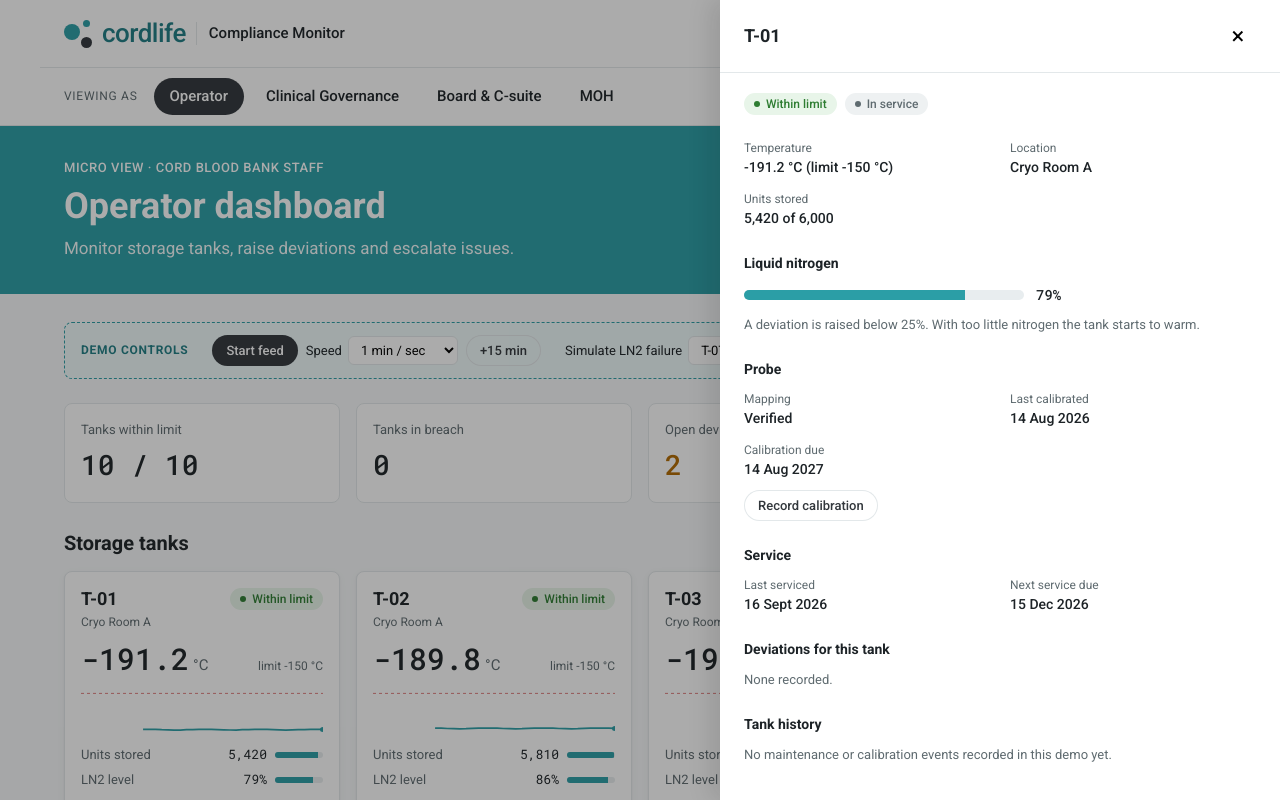
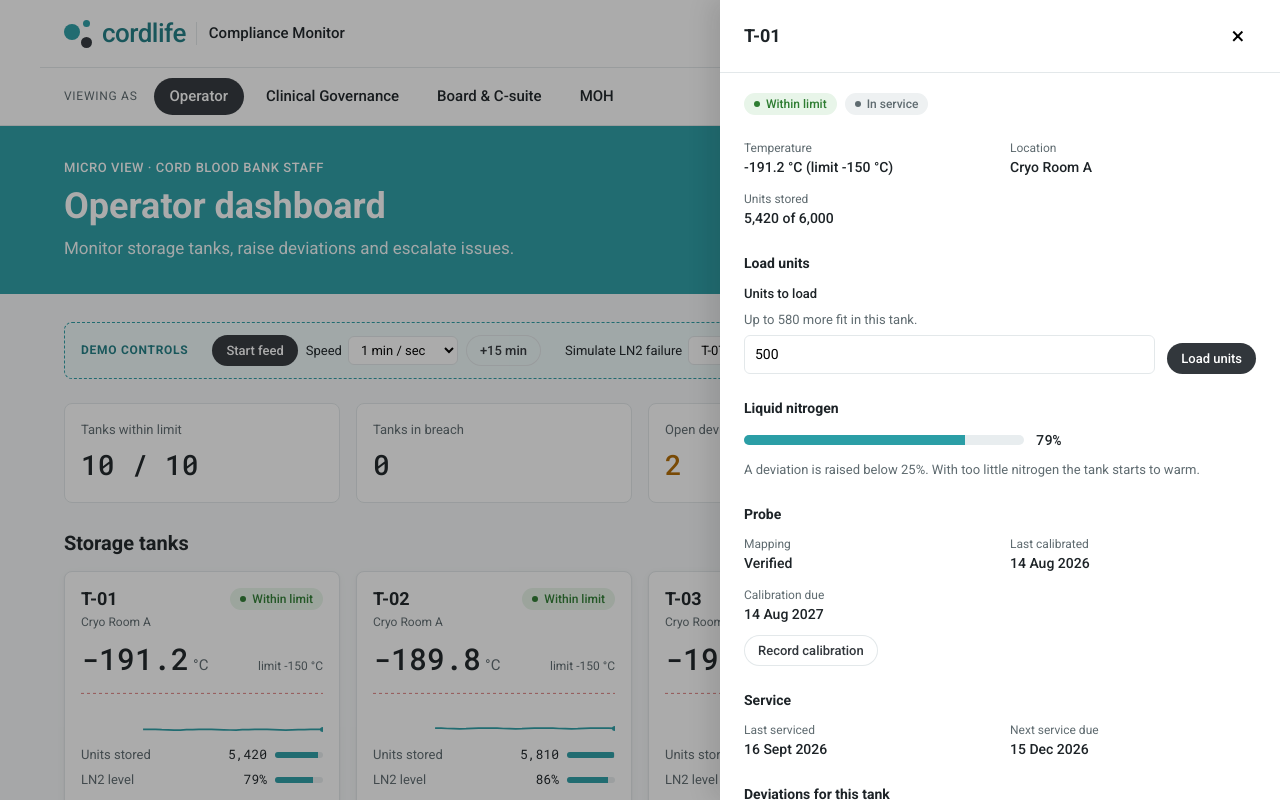
Before and after one commit to IS4234/g24-cordlife-grc-prototype, a React (Vite) app: page / in a window 1280 px wide. Both pictures are taken after a click on the element 202 px from the left and 714 px from the top of the page. Shown: the top 800 px of the page. Built offline with nearby package versions, Linux system fonts and the light colour scheme.

Commit message:
Let operators load units into tanks, blocked until the probe is verified

```diff
--- a/src/components/TankCard.tsx
+++ b/src/components/TankCard.tsx
@@ -106,7 +106,7 @@ export function TankCard(props: TankCardProps) {
           {excursionText(d, now)}
         </p>
       ))}
-      {(tank.fault || tank.serviceStatus === 'servicing') && (
+      {(tank.fault || tank.serviceStatus === 'servicing' || status === 'empty') && (
         <div className="tank__actions">
           {tank.fault && (
             <button type="button" className="btn btn--small" onClick={own(onRestore)}>
@@ -123,6 +123,11 @@ export function TankCard(props: TankCardProps) {
               Return to service
             </button>
           )}
+          {status === 'empty' && (
+            <button type="button" className="btn btn--small" onClick={own(onOpen)}>
+              Load units
+            </button>
+          )}
         </div>
       )}
     </article>
--- a/src/components/TankDetail.css
+++ b/src/components/TankDetail.css
@@ -43,3 +43,23 @@
 .tank-detail__dev-title {
   flex-basis: 100%;
 }
+
+.tank-detail__load {
+  display: flex;
+  flex-wrap: wrap;
+  align-items: flex-end;
+  gap: 12px;
+}
+
+.tank-detail__load .field {
+  flex: 1 1 200px;
+}
+
+.tank-detail__blocked {
+  margin: 0;
+  padding: 8px 12px;
+  border-radius: 6px;
+  background: var(--warn-tint);
+  color: var(--warn);
+  font-size: 13px;
+}
--- a/src/components/TankDetail.tsx
+++ b/src/components/TankDetail.tsx
@@ -1,10 +1,11 @@
+import { useState } from 'react'
 import { sortForRegister } from '../domain/deviations'
 import { personName } from '../domain/people'
-import { BREACH_LIMIT_C, isInService, isOverdue, LN2_LOW_PCT, tempStatus } from '../domain/rules'
+import { BREACH_LIMIT_C, isInService, isOverdue, LN2_LOW_PCT, loadBlockReason, tempStatus } from '../domain/rules'
 import type { AppState, Tank } from '../domain/types'
 import { formatDate, formatDateTime } from '../lib/format'
 import { DEVIATION_STATUS, SERVICE_LABEL, TEMP_STATUS } from '../lib/labels'
-import { recordCalibration } from '../store/actions'
+import { loadUnits, recordCalibration } from '../store/actions'
 import { Ln2Bar } from './TankCard'
 import { Pill } from './Pill'
 import { SeverityPill } from './Severity'
@@ -39,6 +40,8 @@ export function TankDetail({ tank, state, actorId }: TankDetailProps) {
           value={`${tank.cbuCount.toLocaleString()} of ${tank.capacity.toLocaleString()}`}
         />
       </dl>
+
+      {tank.serviceStatus !== 'not_in_use' && <LoadUnitsForm key={tank.id} tank={tank} actorId={actorId} />}
 
       <section className="detail__section">
         <h4>Liquid nitrogen</h4>
@@ -132,3 +135,46 @@ function Fact({ label, value, late }: { label: string; value: string; late?: boo
     </div>
   )
 }
+
+function LoadUnitsForm({ tank, actorId }: { tank: Tank; actorId: string }) {
+  const spare = tank.capacity - tank.cbuCount
+  const [count, setCount] = useState(Math.min(500, spare))
+  const blocked = loadBlockReason(tank)
+  const valid = Number.isInteger(count) && count > 0 && count <= spare
+
+  return (
+    <section className="detail__section">
+      <h4>Load units</h4>
+      {blocked ? (
+        <p className="tank-detail__blocked">{blocked}</p>
+      ) : (
+        <form
+          className="tank-detail__load"
+          onSubmit={(e) => {
+            e.preventDefault()
+            if (!valid) return
+            loadUnits(tank.id, count, actorId)
+            setCount(Math.min(500, spare - count))
+          }}
+        >
+          <label className="field">
+            Units to load
+            <span className="field__hint">Up to {spare.toLocaleString()} more fit in this tank.</span>
+            <input
+              id="load-units-count"
+              type="number"
+              min={1}
+              max={spare}
+              step={1}
+              value={count}
+              onChange={(e) => setCount(Number(e.target.value))}
+            />
+          </label>
+          <button type="submit" className="btn btn--small" disabled={!valid}>
+            Load units
+          </button>
+        </form>
+      )}
+    </section>
+  )
+}
--- a/src/domain/rules.ts
+++ b/src/domain/rules.ts
@@ -12,7 +12,7 @@ export const LN2_LOW_PCT = 25
 export const LN2_EMPTY_PCT = 10
 export const CALIBRATION_INTERVAL_DAYS = 365
 
-export type TempStatus = 'ok' | 'warning' | 'breach' | 'offline'
+export type TempStatus = 'ok' | 'warning' | 'breach' | 'empty' | 'offline'
 
 export function isInService(tank: Tank): boolean {
   return tank.serviceStatus === 'in_service' || tank.serviceStatus === 'due_service'
@@ -23,7 +23,17 @@ export function isMonitored(tank: Tank): boolean {
   return tank.cbuCount > 0 && isInService(tank)
 }
 
+/** Why units cannot be loaded into this tank right now, or nothing if they can */
+export function loadBlockReason(tank: Tank): string | undefined {
+  if (!isInService(tank)) return 'Units can only be loaded into a tank that is in service.'
+  if (!tank.probeVerified) return 'Verify the probe mapping first. Units must not go into a tank whose readings cannot be trusted.'
+  if (tank.cbuCount >= tank.capacity) return 'This tank is full.'
+  return undefined
+}
+
 export function tempStatus(tank: Tank, settings: RiskSettings): TempStatus {
+  // An empty tank in service is ready for units, not a monitoring gap
+  if (isInService(tank) && tank.cbuCount === 0) return 'empty'
   if (!isMonitored(tank)) return 'offline'
   if (tank.tempC > BREACH_LIMIT_C) return 'breach'
   if (tank.tempC > settings.warningC) return 'warning'
--- a/src/lib/labels.ts
+++ b/src/lib/labels.ts
@@ -29,6 +29,7 @@ export const TEMP_STATUS: Record<TempStatus, { label: string; tone: 'ok' | 'warn
   ok: { label: 'Within limit', tone: 'ok' },
   warning: { label: 'Warning', tone: 'warn' },
   breach: { label: 'Breach', tone: 'crit' },
+  empty: { label: 'Empty', tone: 'neutral' },
   offline: { label: 'Not monitored', tone: 'neutral' },
 }
 
--- a/src/store/actions.ts
+++ b/src/store/actions.ts
@@ -10,7 +10,7 @@ import {
 } from '../domain/closure'
 import { createDeviation, type NewDeviation } from '../domain/deviations'
 import { acknowledgeAlert, assignOwner, escalateManually } from '../domain/escalation'
-import { addMinutes, CALIBRATION_INTERVAL_DAYS } from '../domain/rules'
+import { addMinutes, CALIBRATION_INTERVAL_DAYS, loadBlockReason } from '../domain/rules'
 import { advanceMinutes } from '../domain/simulation'
 import { detectTankIssues } from '../domain/tankChecks'
 import { updateSettings } from '../domain/settings'
@@ -158,3 +158,22 @@ export function recordCalibration(tankId: string, personId: string) {
     ),
   )
 }
+
+/** Stores units in a tank. Refused while the tank is not in service or its probe is unverified. */
+export function loadUnits(tankId: string, count: number, personId: string) {
+  setState((s) => {
+    const tank = s.tanks.find((t) => t.id === tankId)
+    if (!tank || loadBlockReason(tank) || !Number.isInteger(count) || count <= 0) return s
+    if (tank.cbuCount + count > tank.capacity) return s
+    const next = withAudit(
+      updateTank(s, tankId, (t) => ({ ...t, cbuCount: t.cbuCount + count })),
+      {
+        actorId: personId,
+        action: 'tank.units_loaded',
+        entityId: tankId,
+        detail: `${count.toLocaleString()} cord blood units loaded into ${tankId} (now ${(tank.cbuCount + count).toLocaleString()} of ${tank.capacity.toLocaleString()}).`,
+      },
+    )
+    return detectTankIssues(next)
+  })
+}
```
